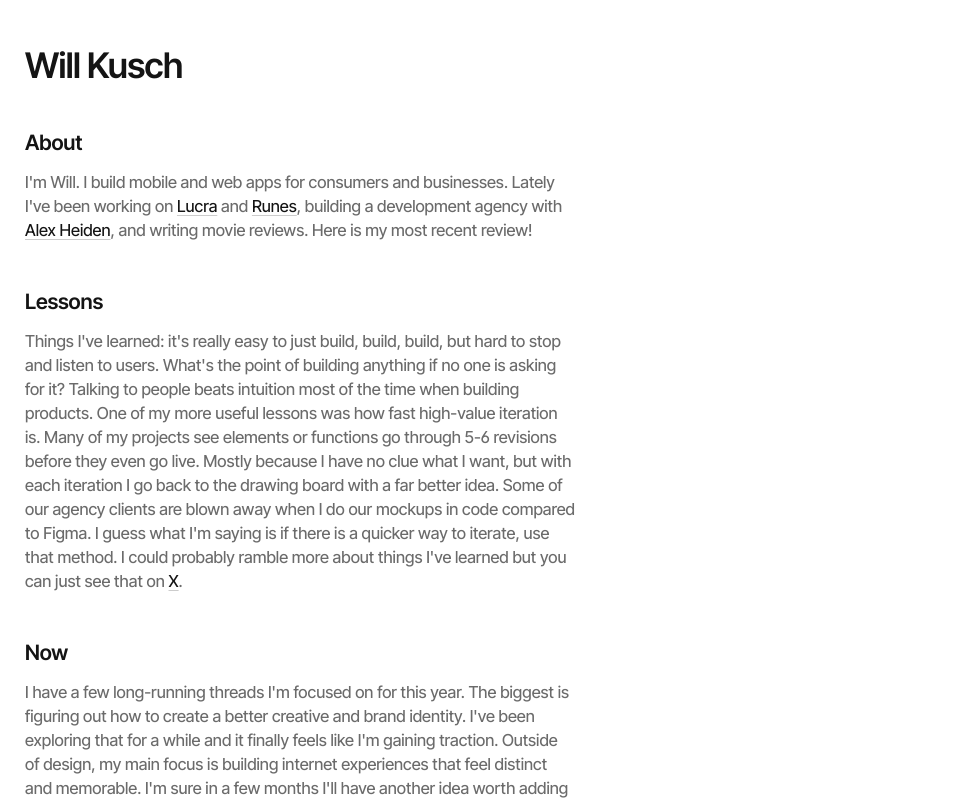
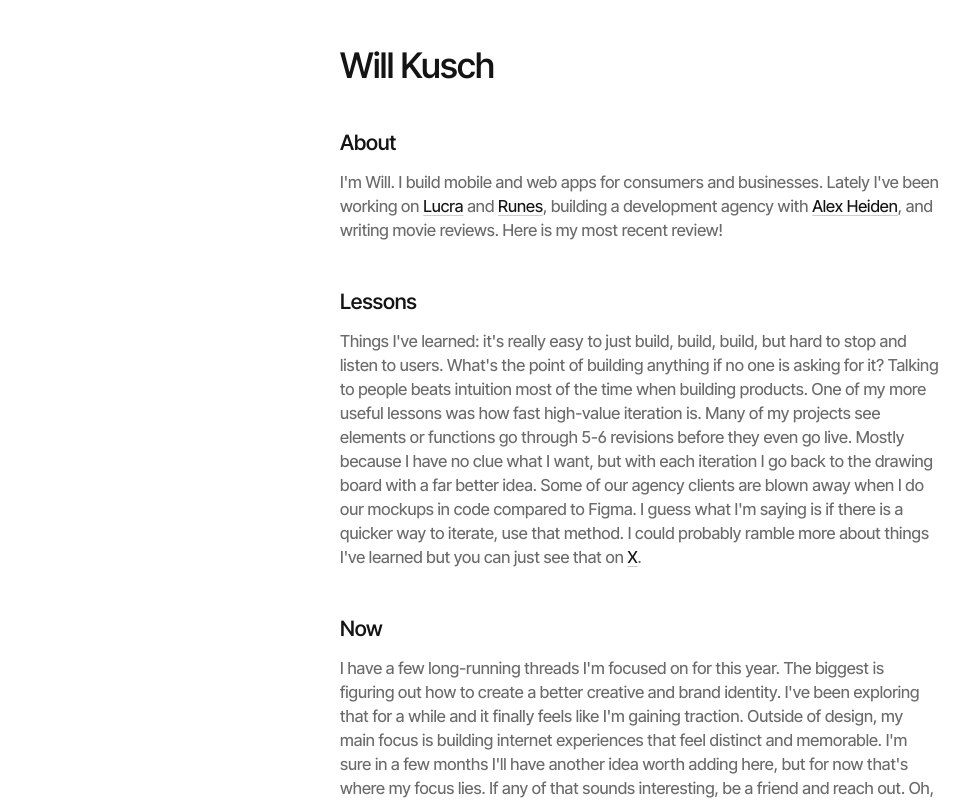
Before and after one commit to will4381/personal-website, a Next.js app: page / in a window 1280 px wide. Shown: the top 800 px of the page, without its empty margins (0-976 px from the left). Built offline with nearby package versions, Linux system fonts and the light colour scheme; no server answers.

Commit message:
Center layout and soften heading weights

```diff
--- a/app/page.module.css
+++ b/app/page.module.css
@@ -1,5 +1,6 @@
 .page {
-  max-width: 600px;
+  max-width: 650px;
+  margin: 0 auto;
   padding: 48px 25px 96px;
   display: grid;
   gap: 48px;
@@ -8,7 +9,7 @@
 
 .title {
   font-size: 2rem;
-  font-weight: 600;
+  font-weight: 540;
   line-height: 1.1;
   letter-spacing: -0.02em;
   color: var(--ink);
@@ -25,7 +26,7 @@
 
 .heading {
   font-size: 1.2rem;
-  font-weight: 600;
+  font-weight: 540;
   line-height: 1.2;
   letter-spacing: -0.01em;
   color: var(--ink);
```
